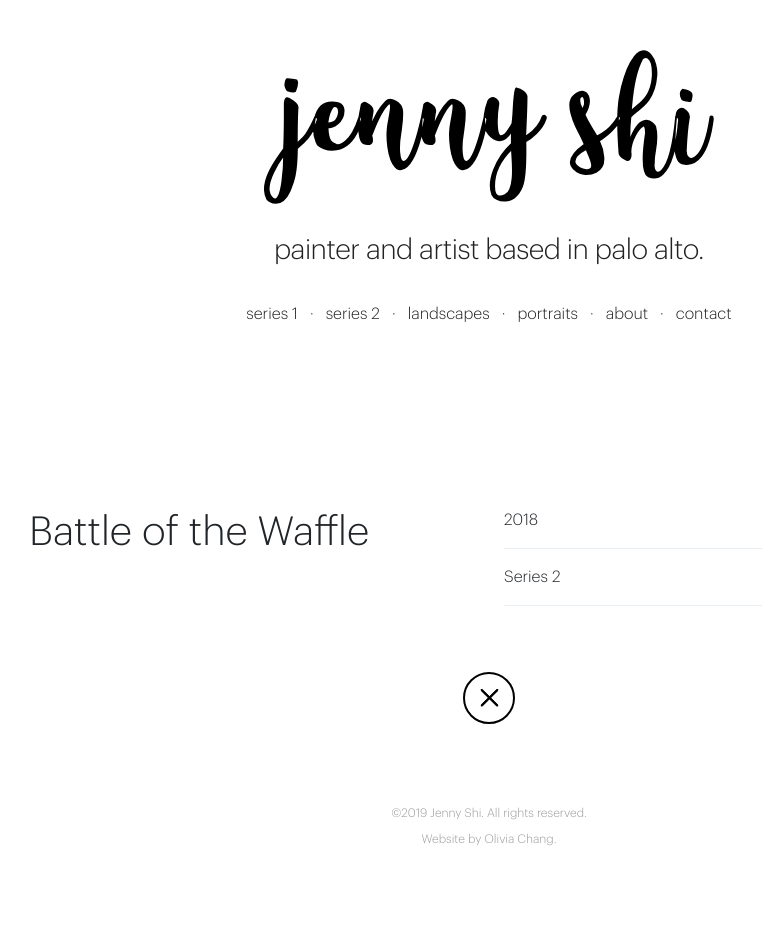
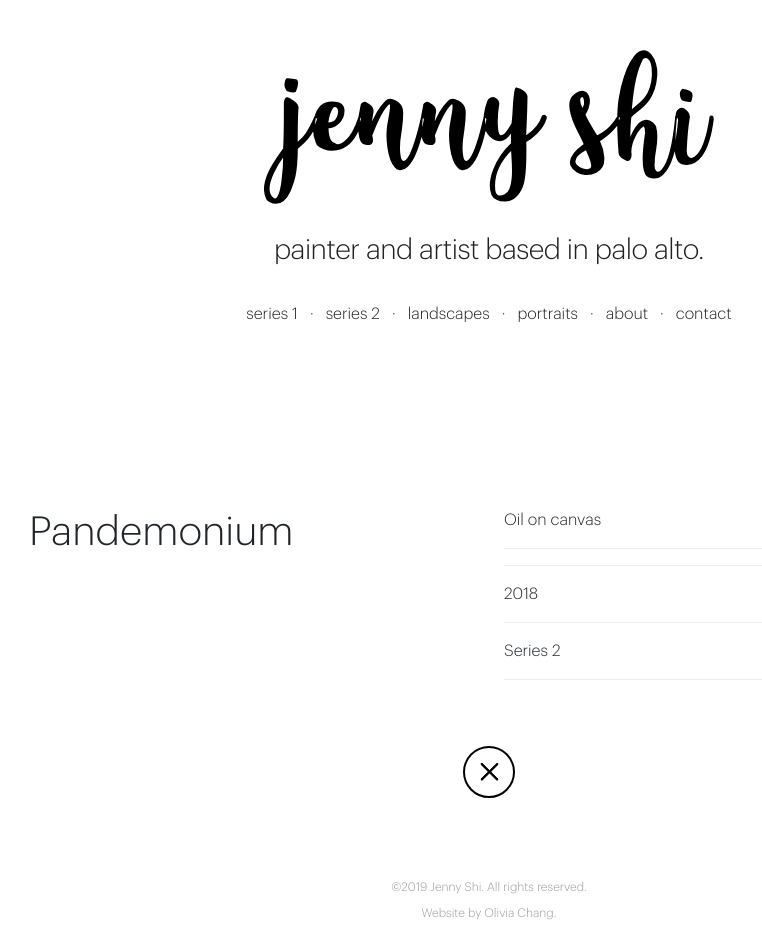
Before and after one commit to oliviachang29/jenny, a Jekyll site: the page built from _projects/battle-of-the-waffle.markdown, in a window 1280 px wide. Shown: the whole page, without its empty margins (151-913 px from the left). Built offline with Jekyll 4.4.1, drawn with Linux system fonts in a browser that asks for light colours; a file with an impossible date is left out; before the commit the page ends 900 px from its top, so only the background shows below that.

Commit message:
Update from Forestry.io Jenny Shi updated _projects/battle-of-the-waffle.markdown

```diff
--- a/_projects/battle-of-the-waffle.markdown
+++ b/_projects/battle-of-the-waffle.markdown
@@ -1,8 +1,12 @@
 ---
-title: Battle of the Waffle
-date: 2018-10-28 17:03:00 Z
+title: 'Pandemonium '
+date: 2018-10-28T17:03:00.000+00:00
 categories:
 - series 2
 tags: harry potter
 image: "/uploads/7.jpg"
+description: ''
+medium: oil on canvas
+style: ''
+
 ---
```
Also changed, not shown: .forestry/front_matter/templates/project.yml.
